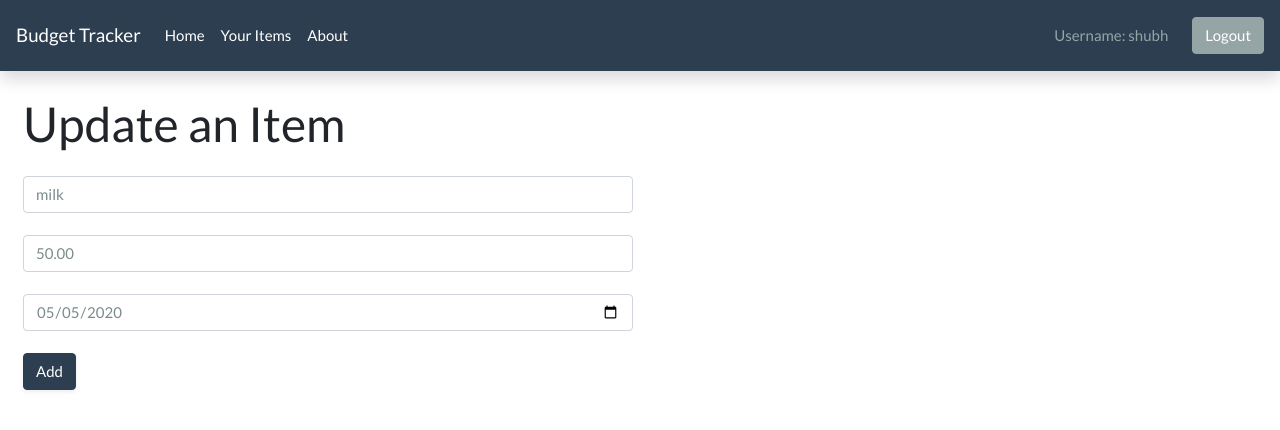
After one commit to theshubhagrwl/budget-tracker-django, a Django app: page /update/1 in a window 1280 px wide. The commit adds this page. Shown: the top 430 px of the page. Run offline with Django 3.2, Linux system fonts and the light colour scheme; a user stored in the database is signed in; data comes from the database, SQL or seed files in the repository; both versions use the stored data as it was after the commit; some libraries are stand-ins or nearby versions.

Commit message:
update functionality

```diff
--- a/budget_app/forms.py
+++ b/budget_app/forms.py
@@ -8,10 +8,14 @@ class DateInput(forms.DateInput):
     input_type = 'date'
 
 
+# class ShowDateWiseData(ModelForm):
+#     month = forms.DateField()
+
+
 class addItemForm(ModelForm):
     class Meta:
         model = BudgetItem
-        fields = ['title', 'description', 'amount', 'date']
+        fields = ['title', 'amount', 'date']
         widgets = {
             'date': DateInput(),
         }
@@ -19,6 +23,7 @@ class addItemForm(ModelForm):
         attrs={
             'class': 'form-control',
             'placeholder': 'Enter Item Name',
+            'text-transform': 'lowercase',
         }
     ))
     amount = forms.DecimalField(widget=forms.NumberInput(
@@ -33,13 +38,6 @@ class addItemForm(ModelForm):
             'placeholder': 'Enter date',
         }
     ))
-    # date = forms.CharField(widget=forms.DateInput(
-    #     attrs={
-    #         'class': 'form-control',
-    #         'placeholder': 'Enter Date',
-
-    #     }
-    # ))
 
 
 class SignupForm(UserCreationForm):
--- a/budget_app/templates/budget_app/base.html
+++ b/budget_app/templates/budget_app/base.html
@@ -34,7 +34,7 @@
         <div class="collapse navbar-collapse" id="navbarColor01">
             <ul class="navbar-nav mr-auto">
                 <li class="nav-item {{home_page}}">
-                    <a class="nav-link" href="{% url 'home' %}">Home <span class="sr-only">(current)</span></a>
+                    <a class="nav-link" href="{% url 'home' %}">Home</a>
                 </li>
                 <li class="nav-item {{item_page}}">
                     <a class="nav-link" href="{% url 'items' %}">Your Items</a>
--- /dev/null
+++ b/budget_app/templates/budget_app/updateItem.html
@@ -0,0 +1,15 @@
+{% extends 'budget_app/base.html' %}
+{% block content %}
+<h1>Update an Item</h1>
+
+{{error}}
+<form method="POST" class="mt-4">
+    {% csrf_token %}
+    <div class="col-lg-6 pl-0">
+        {{form.title}} <br>
+        {{form.amount}} <br>
+        {{form.date}} <br>
+    </div>
+    <button type="submit" class="btn btn-primary shadow-sm">Add</button>
+</form>
+{% endblock %}
--- a/budget_app/views.py
+++ b/budget_app/views.py
@@ -1,5 +1,4 @@
 from django.shortcuts import render, redirect
-from django.contrib.auth.forms import UserCreationForm, AuthenticationForm
 from django.contrib.auth.models import User
 from django.db import IntegrityError
 from django.contrib.auth import login, logout, authenticate
@@ -14,19 +13,11 @@ def home(request):
 
 
 def items(request):
-    items = BudgetItem.objects.filter(user=request.user)
+    items = BudgetItem.objects.filter(user=request.user).order_by('-date')
     # to calculate the total amount of duplicate values
     dups = items.values('title').annotate(Sum('amount'))
     # print(dups)
     return render(request, 'budget_app/items.html', {'items': items, 'item_page': 'active', 'dups': dups})
-
-# class ItemView(TemplateView):
-#     template_name = 'budget_app/items.html'
-
-#     def get_context_data(self, **kwargs):
-#         items = super().get_context_data(**kwargs)
-#         items['items'] = BudgetItem.objects.filter(user=self.user)
-#         return items
 
 
 def signupuser(request):
@@ -82,3 +73,15 @@ def addItem(request):
 
 def about(request):
     return render(request, 'budget_app/about.html', {'about_page': 'active'})
+
+
+def updateItem(request, pk):
+    u_items = BudgetItem.objects.filter(user=request.user).get(id=pk)
+    form = addItemForm(instance=u_items)
+
+    if request.method == "POST":
+        form = addItemForm(request.POST, instance=u_items)
+        form.save()
+        return redirect(items)
+
+    return render(request, 'budget_app/updateItem.html', {'items': u_items, 'form': form})
--- a/budget_tracker/urls.py
+++ b/budget_tracker/urls.py
@@ -27,7 +27,7 @@ urlpatterns = [
     # App stuff
     path('add/', views.addItem, name='addItem'),
     path('items/', views.items, name='items'),
-    # path('items/', views.ItemView.as_view(), name='items'),
     path('about/', views.about, name='about'),
+    path('update/<int:pk>', views.updateItem, name='updateItem'),
 
 ]
```
Also changed, not shown: budget_app/templates/budget_app/items.html (+25 -12 lines), db.sqlite3.
